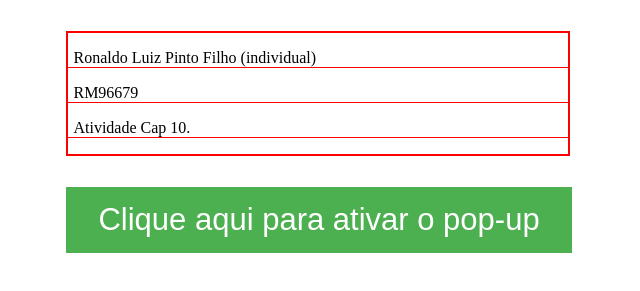
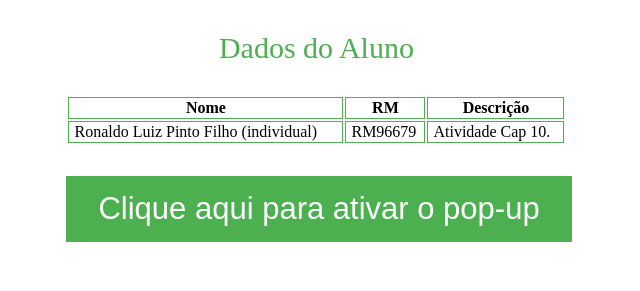
Before and after one commit to JustRonis/FIAP_Atividade.Fase2-Cap10, a plain HTML site: page index.html in a window 1280 px wide. Shown: the part 69-360 px from the top of the page, without its empty margins (318-958 px from the left). Drawn offline with Linux system fonts and the light colour scheme.

Commit message:
Refatorando a tabela

```diff
--- a/css/style.css
+++ b/css/style.css
@@ -11,14 +11,23 @@ h1{
   justify-content: center;
   font-size: 50px;
 }
+#titulo_tabela{
+    color:#4CAF50;
+    font-size: 30px;
+    margin-bottom: 1em;
+}
+
+th{
+    border: 1px solid #4CAF50;
+}
 
 .dados_Aluno {
-    border: 2px solid red;
+
     width: 500px;
 
 }
 .text_dados {
-    border-bottom: 1px solid red;
+    border: 1px solid #4CAF50;
     padding-left: 5px;
 
 }
--- a/index.html
+++ b/index.html
@@ -10,11 +10,18 @@
 </head>
 <body>
     <h1>Olá. Seja Bem-vindo(a).</h1>
-    <div class="dados_Aluno">
-        <p class="text_dados">Ronaldo Luiz Pinto Filho (individual)</p>
-        <p class="text_dados">RM96679</p>
-        <p class="text_dados">Atividade Cap 10.</p>
-    </div>
+    <table class="dados_Aluno" >
+        <caption id="titulo_tabela">Dados do Aluno</caption>
+        <th>Nome</th>
+        <th>RM</th>
+        <th>Descrição</th>
+        <tr>
+            <td class="text_dados">Ronaldo Luiz Pinto Filho (individual)</td>
+            <td class="text_dados">RM96679</td>
+            <td class="text_dados">Atividade Cap 10.</td>
+
+        </tr>
+    </table>
     <button id="botao" onclick="exibirPopup()">Clique aqui para ativar o pop-up</button>
     <p id="agradecimento_texto"></p>
 </body>
```
